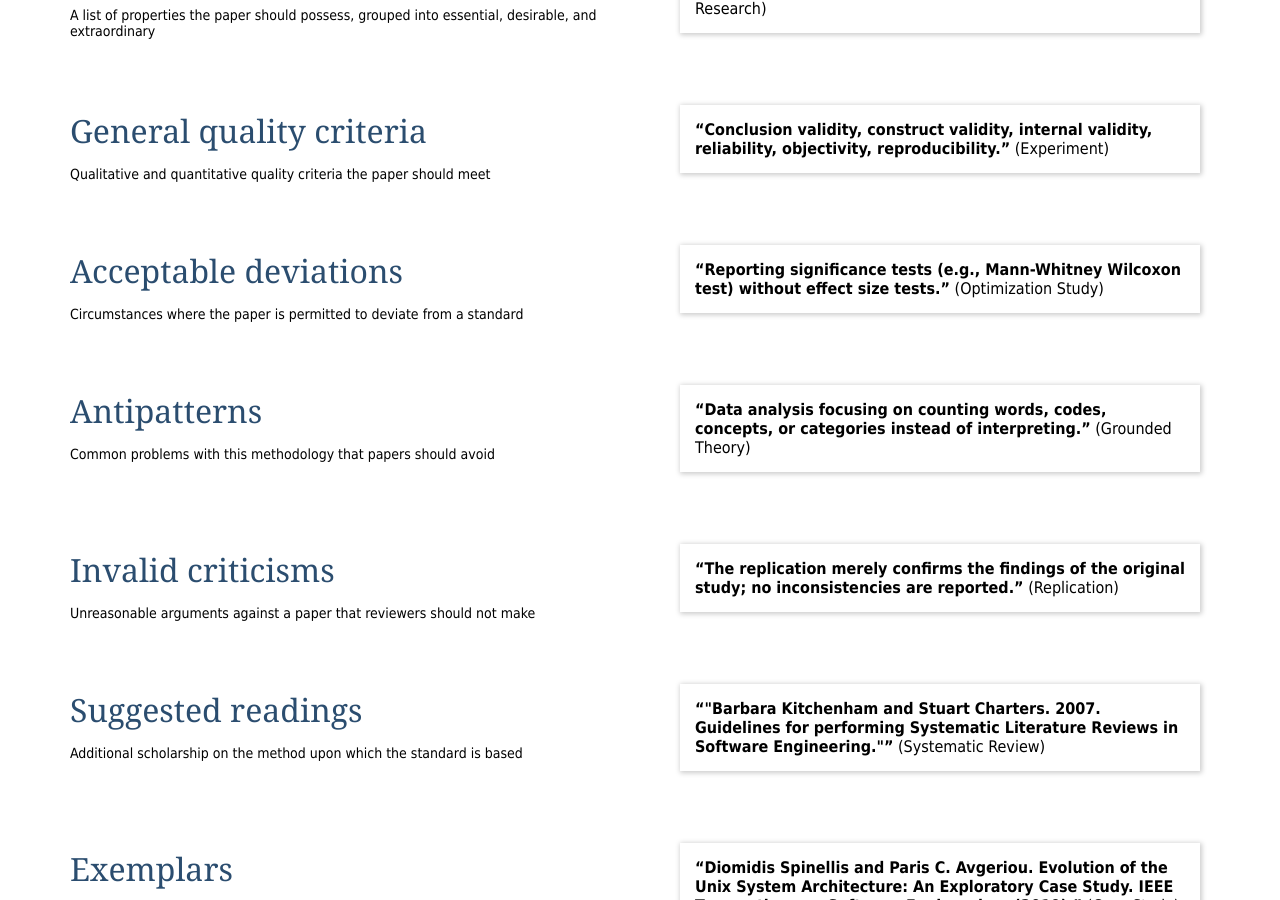
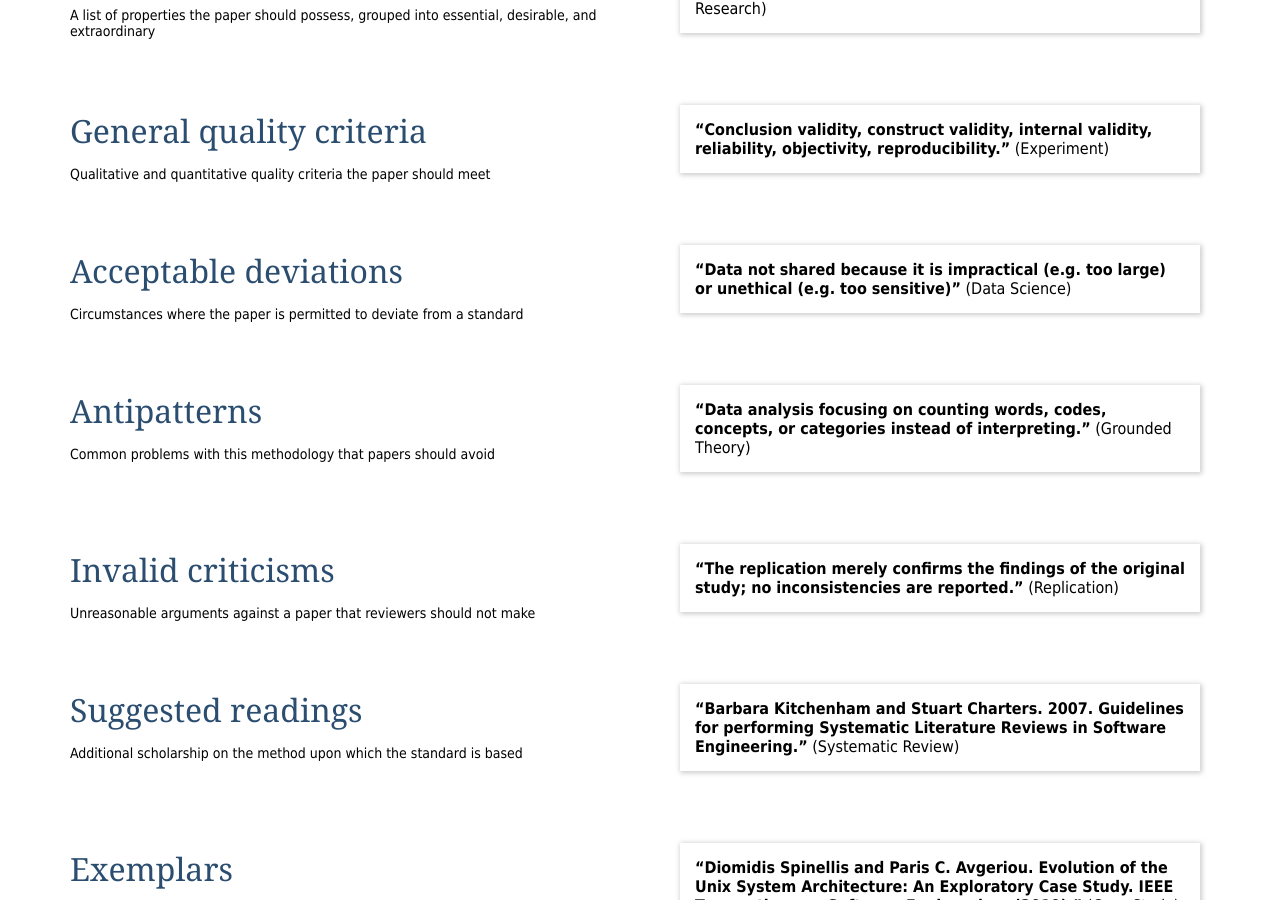
Before and after one commit to eschltz/standardstest, a Jekyll site: the page built from index.md, in a window 1280 px wide and 900 px high, scrolled down 1664 px. Built offline with Jekyll 4.4.1, drawn with Linux system fonts in a browser that asks for light colours.

Commit message:
Change landing page example

```diff
--- a/index.md
+++ b/index.md
@@ -77,7 +77,7 @@ layout: default
 			<p>Circumstances where the paper is permitted to deviate from a standard</p>
 		</div>
 		<div class="feature-list-example">
-			<p><q cite="https://www2.sigsoft.org/EmpiricalStandards/docs/standards?standard=OptimizationStudies#">Reporting significance tests (e.g., Mann-Whitney Wilcoxon test) without effect size tests.</q> (Optimization Study)</p>
+			<p><q cite="https://www2.sigsoft.org/EmpiricalStandards/docs/standards?standard=DataScience#">Data not shared because it is impractical (e.g. too large) or unethical (e.g. too sensitive)</q> (Data Science)</p>
 		</div>
 	</div>
 
@@ -107,7 +107,7 @@ layout: default
 			<p>Additional scholarship on the method upon which the standard is based</p>
 		</div>
 		<div class="feature-list-example">
-			<p><q cite="https://www2.sigsoft.org/EmpiricalStandards/docs/standards?standard=SystematicReviews#">"Barbara Kitchenham and Stuart Charters. 2007. Guidelines for performing Systematic Literature Reviews in Software Engineering."</q> (Systematic Review)</p>
+			<p><q cite="https://www2.sigsoft.org/EmpiricalStandards/docs/standards?standard=SystematicReviews#">Barbara Kitchenham and Stuart Charters. 2007. Guidelines for performing Systematic Literature Reviews in Software Engineering.</q> (Systematic Review)</p>
 		</div>
 	</div>
 
```
